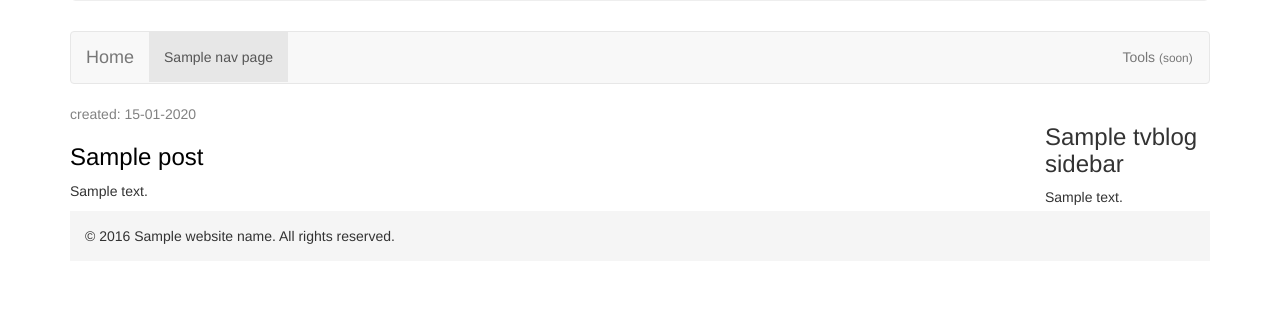
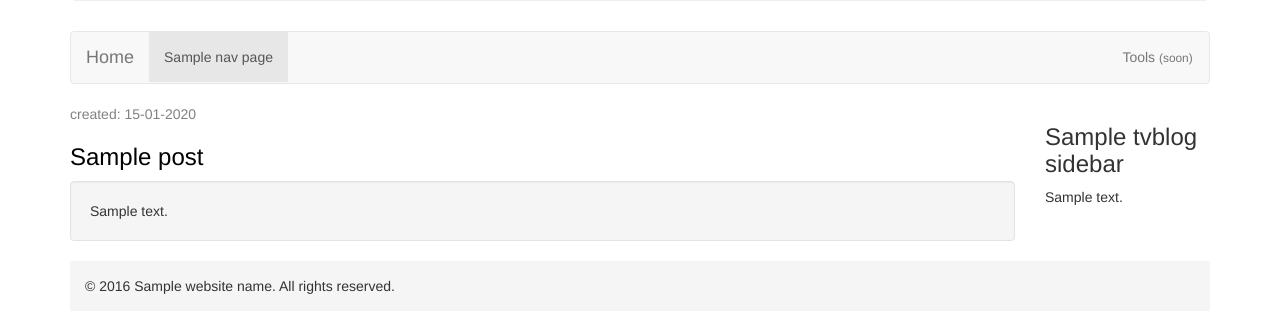
Before and after one commit to filipok/django-transverbis-blog, a Django app: template djtransverbisblog/templates/blog/post_draft_list.html in a window 1280 px wide. Shown: the part 151-484 px from the top of the page. Run offline with Django 3.2, Linux system fonts and the light colour scheme; the template is opened without the code that fills it: most values are stand-ins (such as "Sample title", 1, 10 or a date in 2020); some libraries are stand-ins or nearby versions; some web fonts are replaced.

Commit message:
better formatting for post draft list

```diff
--- a/djtransverbisblog/templates/blog/post_draft_list.html
+++ b/djtransverbisblog/templates/blog/post_draft_list.html
@@ -5,7 +5,11 @@
         <div class="post">
             <p class="date">created: {{ post.created_date|date:'d-m-Y' }}</p>
             <h1><a href="{% url 'blog:post_detail' pk=post.pk %}">{{ post.title }}</a></h1>
-            <p>{{ post.text|truncatechars:200 }}</p>
+            <div class="well">
+                {% autoescape off %}
+                {{ post.text }}
+                {% endautoescape %}
+            </div>
         </div>
     {% endfor %}
 {% endblock %}
```
